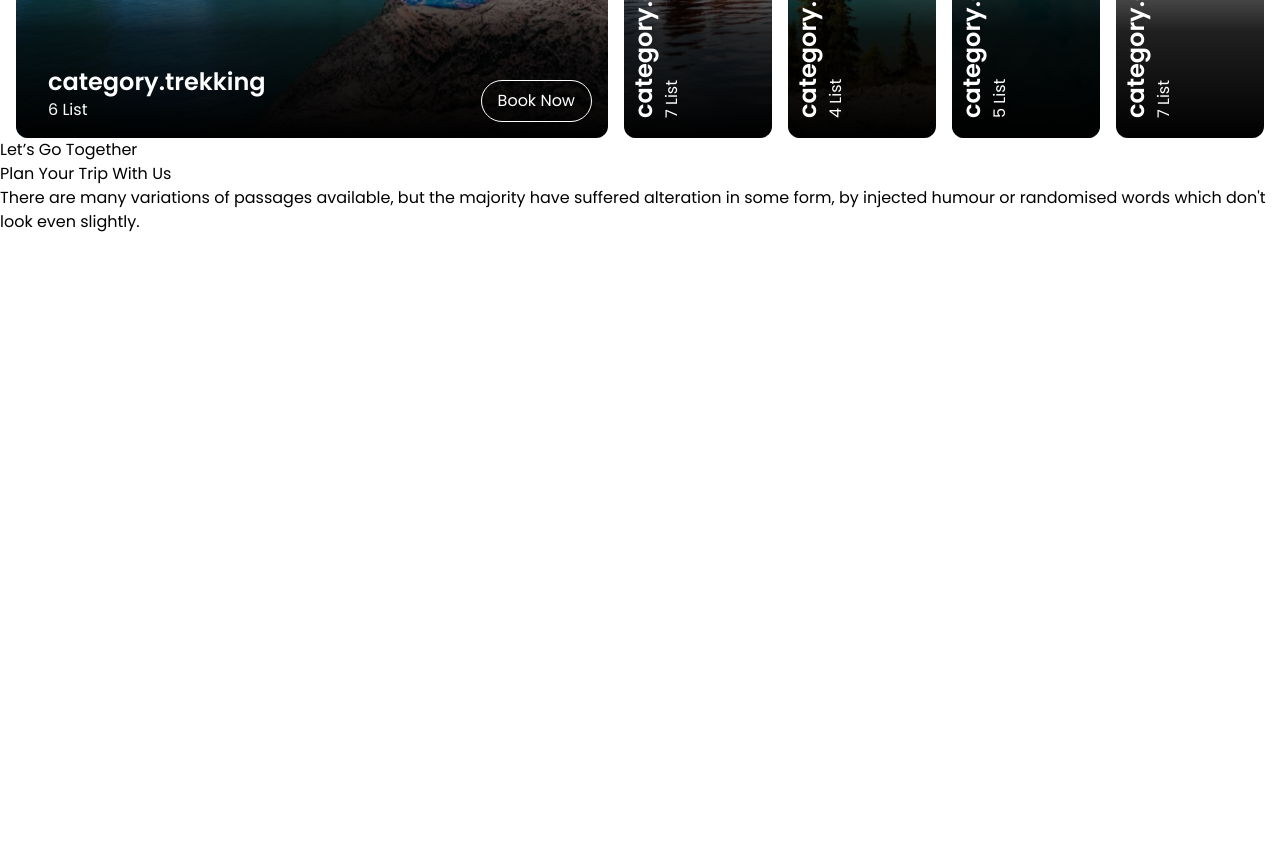
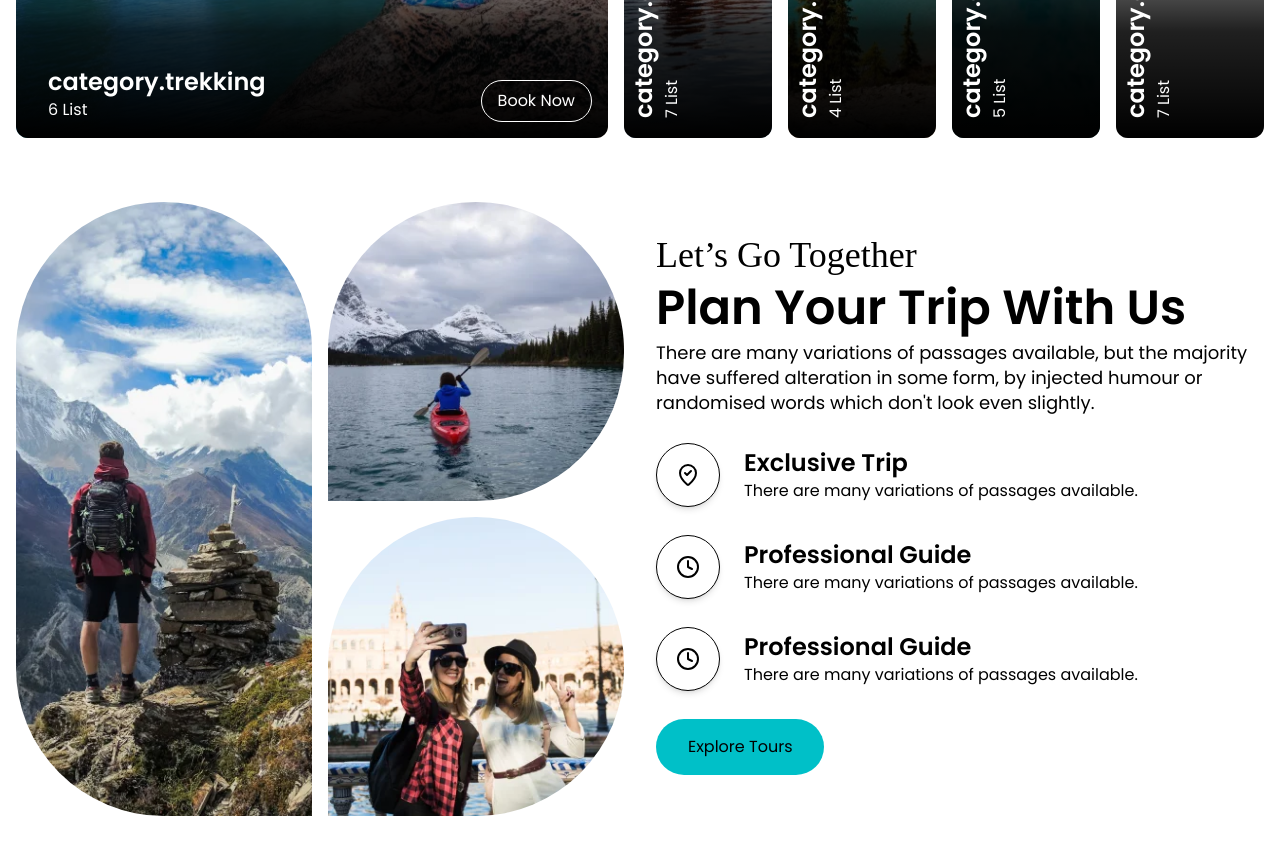
Before and after one commit to Cyan512/horizonte-exploor, a React (Vite) app: page / in a window 1280 px wide. Shown: the part 1440-2294 px from the top of the page. Before the commit the page ends 1674 px from the top, so only its background shows below. Built offline with nearby package versions, Linux system fonts and the light colour scheme; grey boxes are pictures that could not be loaded; a web font is replaced by a local one.

Commit message:
add: home about

```diff
--- a/package.json
+++ b/package.json
@@ -12,6 +12,7 @@
   "dependencies": {
     "@tailwindcss/vite": "^4.1.16",
     "clsx": "^2.1.1",
+    "lucide-react": "^0.552.0",
     "react": "^19.1.1",
     "react-dom": "^19.1.1",
     "react-router-dom": "^7.9.5",
--- a/src/features/home/pages/HomePage.jsx
+++ b/src/features/home/pages/HomePage.jsx
@@ -3,6 +3,7 @@ import CategoryCard from '../components/CategoryCard'
 import { tourCategories } from '@/assets/data/tourCategories.js'
 import { assets } from '@/assets/img'
 import { useState } from 'react';
+import { MapPinCheckInside, Clock } from 'lucide-react';
 
 export default function HomePage() {
     const [active, setActive] = useState(1);
@@ -20,7 +21,7 @@ export default function HomePage() {
                         </h1>
                         <div className="flex flex-col sm:flex-row gap-4 justify-center md:justify-start items-center mt-8">
                             <Link to='destination'
-                                className="relative bg-medium px-8 py-4 rounded-full overflow-hidden group cursor-pointer"
+                                className="relative inline-block bg-medium px-8 py-4 rounded-full overflow-hidden group cursor-pointer"
                             >
                                 <span className='absolute inset-0 bg-darkest rounded-full transform -translate-x-full transition-transform duration-500 ease-out group-hover:translate-x-0' />
                                 <span className='relative text-base z-10'>
@@ -28,7 +29,7 @@ export default function HomePage() {
                                 </span>
                             </Link>
                             <Link to='about'
-                                className="relative border  px-8 py-4 rounded-full overflow-hidden group cursor-pointer"
+                                className="relative inline-block border px-8 py-4 rounded-full overflow-hidden group cursor-pointer"
                             >
                                 <span className='absolute inset-0 bg-white rounded-full transform -translate-x-full transition-transform duration-500 ease-out group-hover:translate-x-0' />
                                 <span className='relative text-base  z-10 group-hover:text-black duration-700'>
@@ -54,41 +55,76 @@ export default function HomePage() {
                         <div className='flex flex-col md:flex-row gap-4 h-[80vh] md:h-160'>
                             {tourCategories.map((cardCategory) => {
                                 const isActive = active === cardCategory.id;
-                                return <CategoryCard key={cardCategory.id} category={cardCategory} isActive={isActive} onClick={() => setActive(cardCategory.id)}/>
+                                return <CategoryCard key={cardCategory.id} category={cardCategory} isActive={isActive} onClick={() => setActive(cardCategory.id)} />
                             })}
                         </div>
                     </div>
                 </section>
-                <section>
-                    <div>
-                        <div>
+                <section className='flex justify-center py-16'>
+                    <div className='max-w-7xl px-4 flex flex-col md:flex-row gap-8 items-center'>
+                        <div className='flex-1 grid grid-cols-2 gap-4'>
                             <figure>
-                                <img src="" alt="" />
+                                <img src={assets.img_44} className='w-full h-full object-cover rounded-full rounded-br-none' />
                             </figure>
-                            <div>
+                            <div className='flex flex-col gap-4'>
                                 <figure>
-                                    <img src="" alt="" />
+                                    <img src={assets.img_45} className='w-full h-full object-cover rounded-full rounded-bl-none' />
                                 </figure>
                                 <figure>
-                                    <img src="" alt="" />
+                                    <img src={assets.img_46} className='w-full h-full object-cover rounded-full rounded-bl-none' />
                                 </figure>
                             </div>
                         </div>
-                        <div>
-                            <span>
+                        <div className='flex-1 text-center md:text-left'>
+                            <span className='font-style text-3xl md:text-4xl'>
                                 Let’s Go Together
                             </span>
-                            <h2>
+                            <h2 className='text-4xl md:text-5xl font-semibold leading-snug'>
                                 Plan Your Trip With Us
                             </h2>
-                            <p>
+                            <p className='text-base md:text-lg leading-snug mb-7'>
                                 There are many variations of passages available, but the majority have
                                 suffered alteration in some form, by injected humour or randomised
                                 words which don't look even slightly.
                             </p>
-                            <div>
+                            <div className='flex flex-col gap-7 mb-7'>
+                                <article className='flex flex-col sm:flex-row items-center gap-4'>
+                                    <div className='border rounded-full w-16 h-16 flex items-center justify-center bg-white shadow-md'>
+                                        <MapPinCheckInside size={24} />
+                                    </div>
+                                    <div className='pl-0 sm:pl-2 text-center sm:text-left'>
+                                        <h3 className='text-xl md:text-2xl font-semibold'>Exclusive Trip</h3>
+                                        <p className='text-base'>There are many variations of passages available.</p>
+                                    </div>
+                                </article>
+                                <article className='flex flex-col sm:flex-row items-center gap-4'>
+                                    <div className='border rounded-full w-16 h-16 flex items-center justify-center bg-white shadow-md'>
+                                        <Clock size={24} />
+                                    </div>
+                                    <div className='pl-0 sm:pl-2 text-center sm:text-left'>
+                                        <h3 className='text-xl md:text-2xl font-semibold'>Professional Guide</h3>
+                                        <p className='text-base'>There are many variations of passages available.</p>
+                                    </div>
+                                </article>
+                                <article className='flex flex-col sm:flex-row items-center gap-4'>
+                                    <div className='border rounded-full w-16 h-16 flex items-center justify-center bg-white shadow-md'>
+                                        <Clock size={24} />
+                                    </div>
+                                    <div className='pl-0 sm:pl-2 text-center sm:text-left'>
+                                        <h3 className='text-xl md:text-2xl font-semibold'>Professional Guide</h3>
+                                        <p className='text-base'>There are many variations of passages available.</p>
+                                    </div>
+                                </article>
+                            </div>
 
-                            </div>
+                            <Link
+                                className="relative inline-block bg-medium px-8 py-4 rounded-full overflow-hidden group cursor-pointer text-whie"
+                            >
+                                <span className='absolute inset-0 bg-darkest rounded-full transform -translate-x-full transition-transform duration-500 ease-out group-hover:translate-x-0' />
+                                <span className='relative text-base z-10'>
+                                    Explore Tours
+                                </span>
+                            </Link>
                         </div>
                     </div>
                 </section>
```
Also changed, not shown: 1 other file (tests, documents, lock files or other folders).
